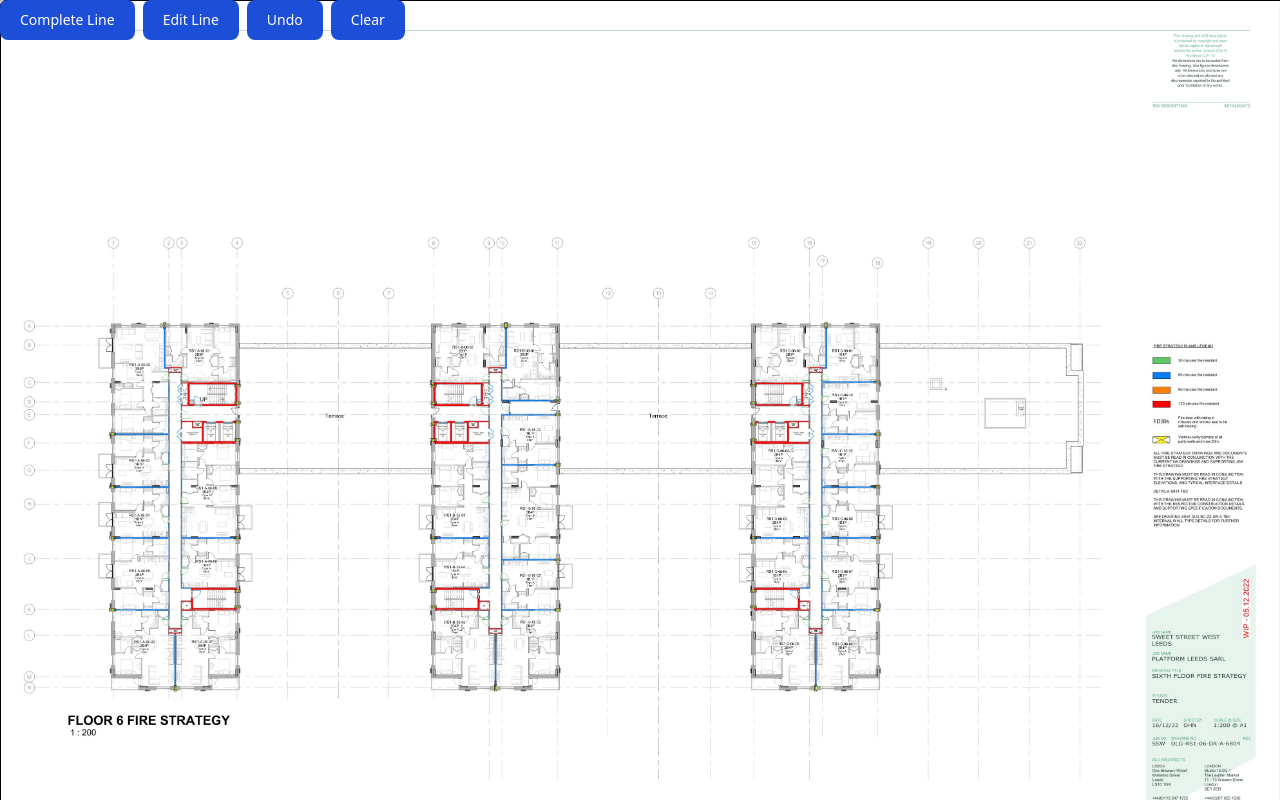
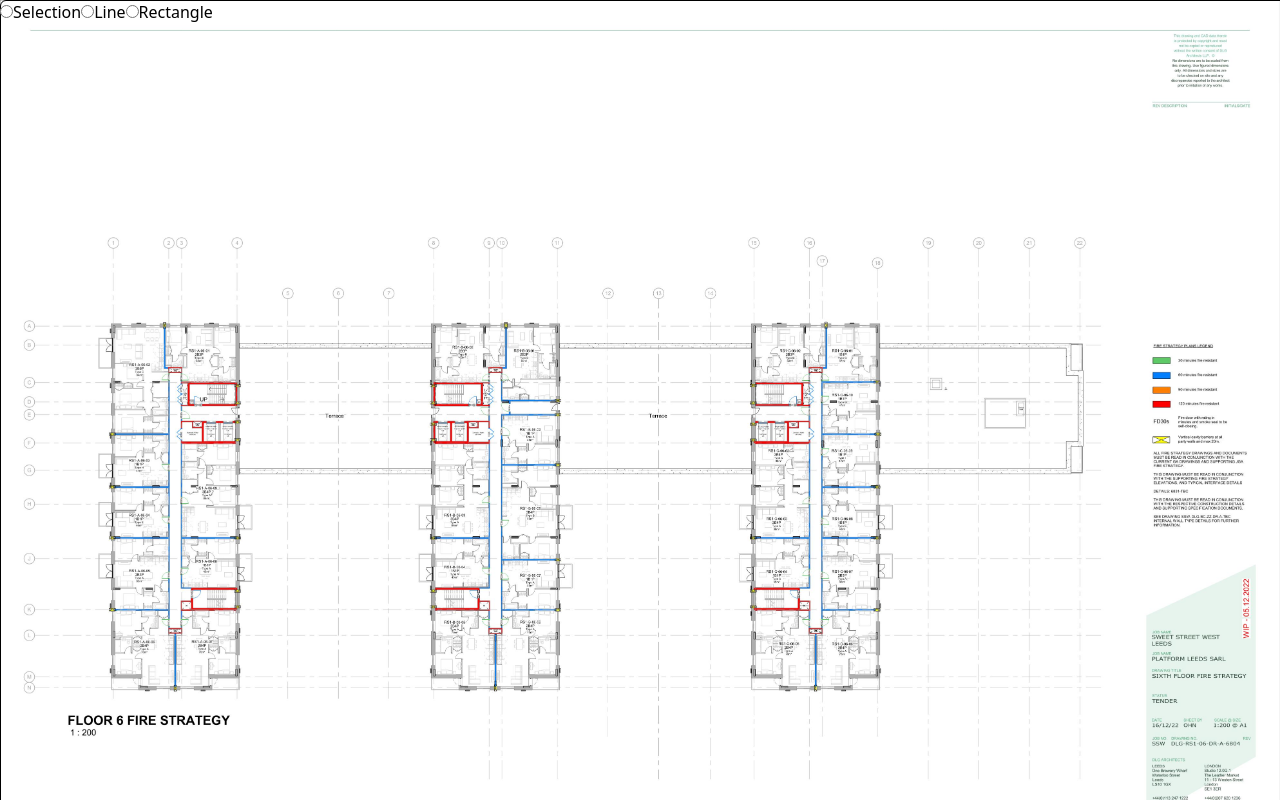
Before and after one commit to Ianshaw93/cityScaper, a Next.js app: page / in a window 1280 px wide. Shown: the top 800 px of the page. Built offline with nearby package versions, Linux system fonts and the light colour scheme.

Commit message:
added radio buttons -> rectangle mode activated on button press

```diff
--- a/pages/index.jsx
+++ b/pages/index.jsx
@@ -326,34 +326,24 @@ function Home() {
         const buttonStyle = "text-white bg-blue-700 hover:bg-blue-800 focus:ring-4 focus:ring-blue-300 font-medium rounded-lg text-sm px-5 py-2.5 mr-2 mb-2 dark:bg-blue-600 dark:hover:bg-blue-700 focus:outline-none dark:focus:ring-blue-800"
         const buttons = (
         <>
-          <button
-          type="button"
-          className={buttonStyle}
-          onClick={lineComplete}
-          >
-            Complete Line
-          </button>
-          <button
-          type="button"
-          className={buttonStyle}
-          onClick={editLine}
-          >
-            Edit Line
-          </button>
-          <button
-          type="button"
-          className={buttonStyle}
-          onClick={handleUndo}
-          >
-            Undo
-          </button>
-          <button
-          type="button"
-          className={buttonStyle}
-          onClick={handleClear}
-          >
-            Clear
-          </button>
+          <div style={{ position: "fixed" }}>
+              <input
+                type="radio"
+                id="selection"
+                checked={currentTool === "selection"}
+                onChange={() => setCurrentTool("selection")}
+              />
+              <label htmlFor="selection">Selection</label>
+              <input type="radio" id="line" checked={currentTool === "line"} onChange={() => setCurrentTool("line")} />
+              <label htmlFor="line">Line</label>
+              <input
+                type="radio"
+                id="rectangle"
+                checked={currentTool === tools.rect}
+                onChange={() => setCurrentTool(tools.rect)}
+              />
+              <label htmlFor="rectangle">Rectangle</label>
+          </div>
         </>
         )
   return (
```
